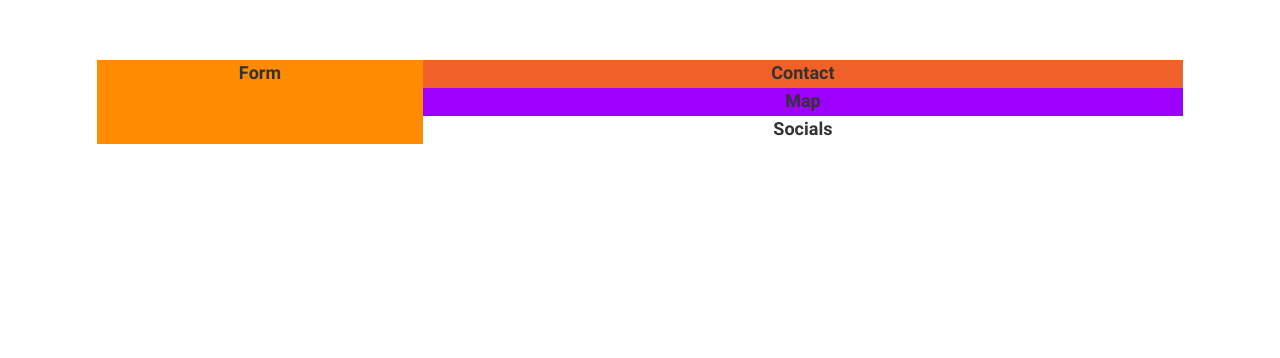
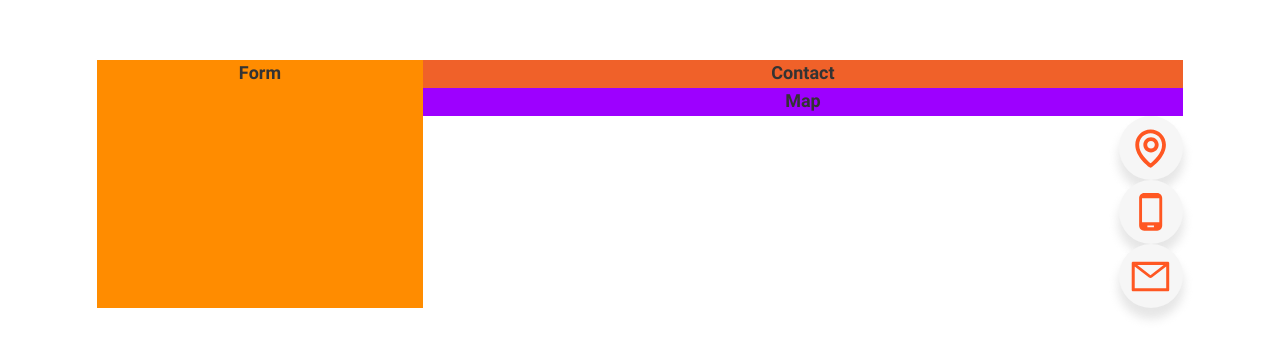
Before and after one commit to Arash-Neg/Tap30, a plain HTML site: page index.html in a window 1280 px wide. Drawn offline with Linux system fonts and the light colour scheme.

Commit message:
Contact us logo

```diff
--- a/css/styles.css
+++ b/css/styles.css
@@ -362,7 +362,7 @@ p {
 }
 
 /* Icons */
-/* .icon {
+.icon {
   width: 40px;
   height: 40px;
 }
@@ -376,4 +376,4 @@ p {
   box-shadow: 0 10px 10px 1px #d6d6d69d;
   border-radius: 50%;
   cursor: pointer;
-} */
+}
--- a/index.html
+++ b/index.html
@@ -10,7 +10,25 @@
   <body>
     <div class="contact-us container block">
       <div class="contact-us__socials">
-       Socials
+        <span class="icon-container">
+          <svg class="icon">
+            <use
+              xlink:href="./assets/images/contacts-sprite.svg#Location"
+            ></use>
+          </svg>
+        </span>
+
+        <span class="icon-container">
+          <svg class="icon">
+            <use xlink:href="./assets/images/contacts-sprite.svg#Mobile"></use>
+          </svg>
+        </span>
+
+        <span class="icon-container">
+          <svg class="icon">
+            <use xlink:href="./assets/images/contacts-sprite.svg#Mail"></use>
+          </svg>
+        </span>
       </div>
 
       <div
```
